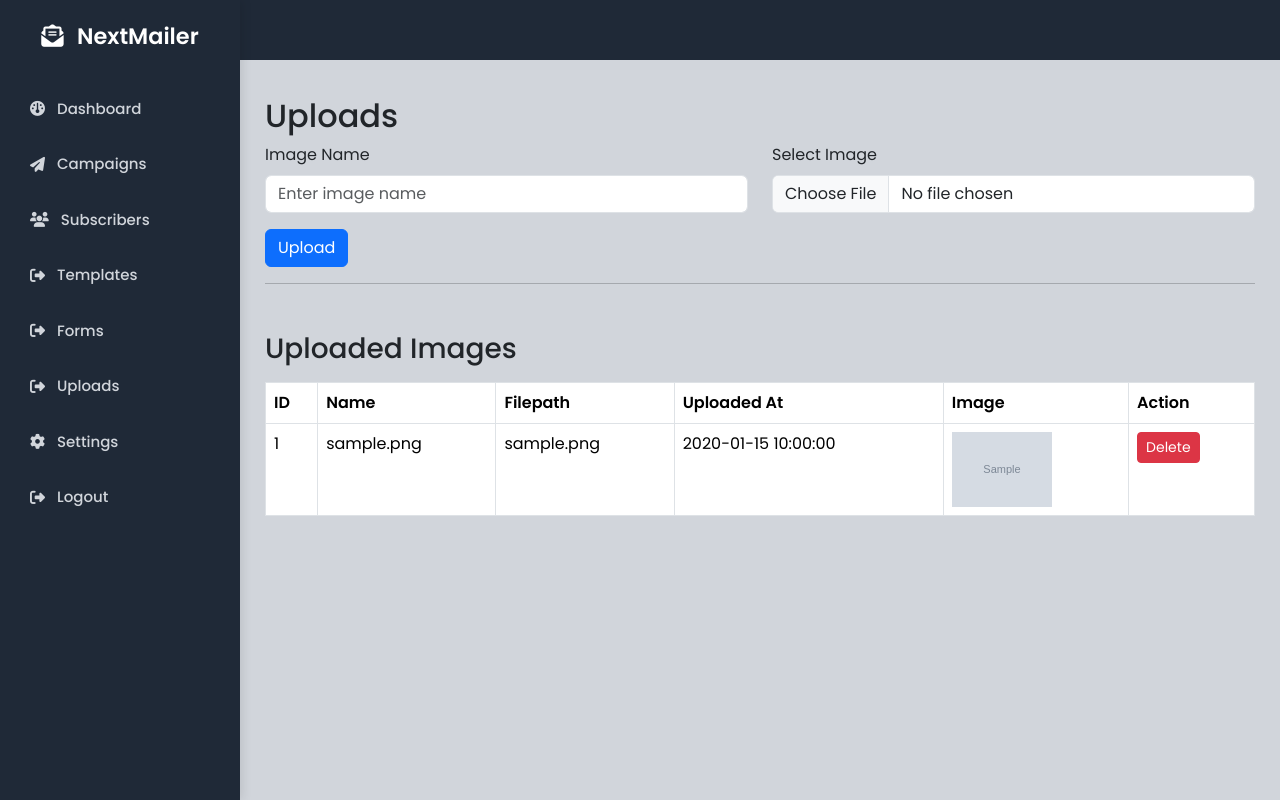
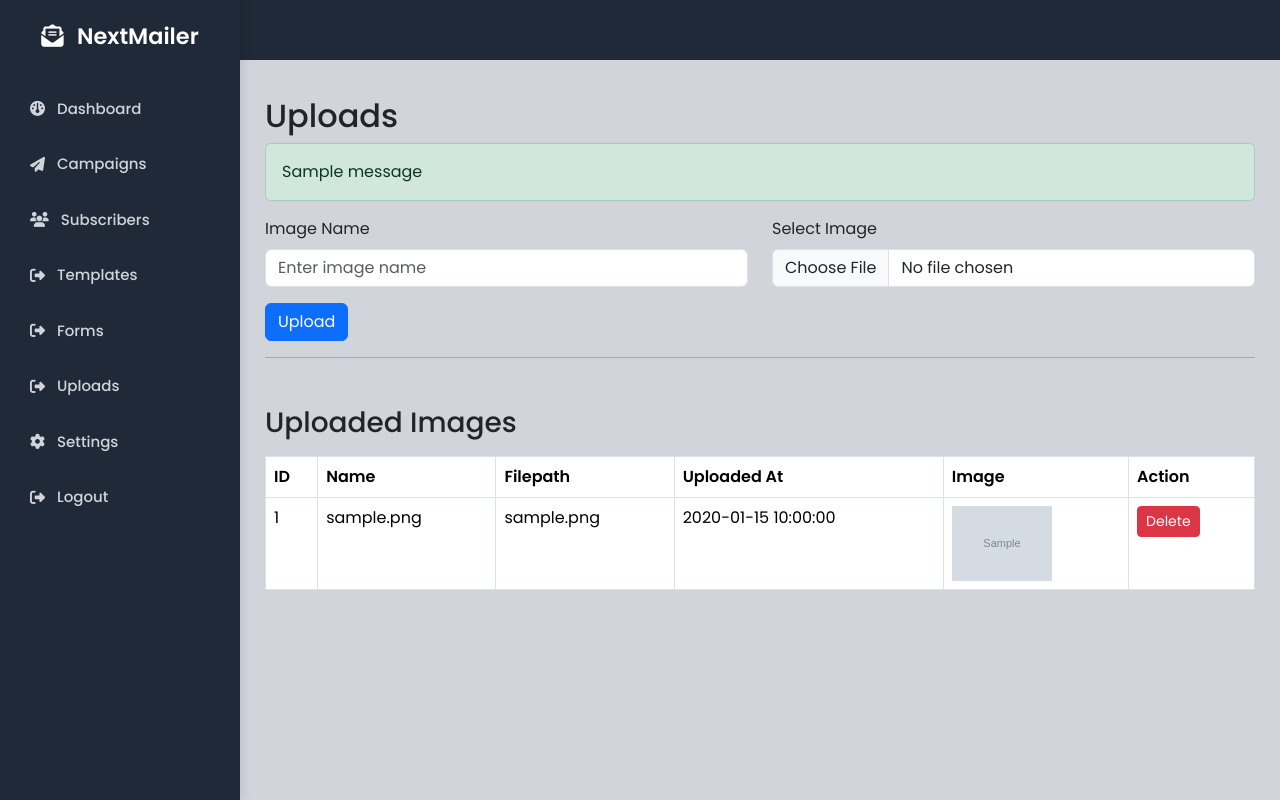
Before and after one commit to logic-matrix/NextMailer, a Flask app: page /uploads in a window 1280 px wide. Run offline with Flask 3, Linux system fonts and the light colour scheme; tables that the repository leaves empty hold one stand-in row (values such as "Sample post"); grey boxes marked "Sample" are stand-in pictures; one stand-in notice (Sample message) is shown.

Commit message:
Contact Email Updated

```diff
--- a/app/routes.py
+++ b/app/routes.py
@@ -453,3 +453,116 @@ def upload():
 
     image = Uploads.query.all()
     return render_template("uploads.html", images=image)
+
+
+
+
+
+
+
+
+
+
+
+
+
+
+
+
+
+
+
+
+
+
+
+
+
+
+
+
+
+
+
+
+
+
+
+
+
+
+
+
+
+##############################################################################################
+@main.route('/demo', methods=["POST"])
+def send_email01():
+    try:
+        # Get form data
+        configure_mail(current_app)
+        name = request.form.get('name')
+        sender_email = request.form.get('email')
+        message_content = request.form.get('message')
+
+        if not name or not sender_email or not message_content:
+            return jsonify({"status": "error", "message": "All fields are required."})
+
+        # Prepare email
+        msg = Message(
+            subject=f"NextMailer - {name}",
+            recipients=["contact@logicmatrix.tech"]
+        )
+
+        # HTML Template
+        msg.html = f"""
+        <!DOCTYPE html>
+        <html lang="en">
+        <head>
+            <meta charset="UTF-8">
+            <meta name="viewport" content="width=device-width, initial-scale=1.0">
+            <title>New Contact Form Submission</title>
+        </head>
+        <body style="margin:0; padding:0; font-family: Arial, sans-serif; background-color:#f4f6f9;">
+            <table align="center" border="0" cellpadding="0" cellspacing="0" width="100%"
+                style="max-width:600px; background:#ffffff; border-radius:8px; overflow:hidden; box-shadow:0 4px 10px rgba(0,0,0,0.08);">
+
+                <!-- Header -->
+                <tr>
+                    <td align="center" bgcolor="#1e3c72" style="padding: 30px 20px; color:#ffffff;">
+                        <h1 style="margin:0; font-size:24px;">New Message from NextMailer</h1>
+                        <p style="margin:5px 0 0; font-size:14px; opacity:0.9;">NextMailer Contact Submission</p>
+                    </td>
+                </tr>
+
+                <!-- Body -->
+                <tr>
+                    <td style="padding:30px 20px; color:#333333; font-size:15px; line-height:1.6;">
+                        <p><strong>Name:</strong> {name}</p>
+                        <p><strong>Email:</strong> {sender_email}</p>
+                        <p><strong>Message:</strong></p>
+                        <p style="background:#f4f6f9; padding:10px; border-radius:5px;">{message_content}</p>
+                        <hr style="margin:20px 0; border:none; border-top:1px solid #eee;">
+                        <p>This message was sent via the NextMailer contact form.</p>
+                    </td>
+                </tr>
+
+                <!-- Footer -->
+                <tr>
+                    <td bgcolor="#f4f6f9" style="padding:20px; text-align:center; font-size:12px; color:#777;">
+                        © 2025 NextMailer | Powered by LogicMatrix
+                    </td>
+                </tr>
+            </table>
+        </body>
+        </html>
+        """
+
+        # ✅ Send the email safely
+        mail.send(msg)
+
+        flash("Email sent successfully!", "success")
+        return redirect(url_for("main.landing"))
+
+    except Exception as e:
+        print("Error sending email:", e)
+        return jsonify({"status": "error", "message": str(e)})
--- a/app/templates/uploads.html
+++ b/app/templates/uploads.html
@@ -4,7 +4,15 @@
 {% block content %}
 <br><br><br>
 <h2>Uploads</h2>
-
+{% with messages = get_flashed_messages(with_categories=true) %}
+    {% if messages %}
+      {% for category, message in messages %}
+        <div class="alert alert-{{ category }}">
+          {{ message }}
+        </div>
+      {% endfor %}
+    {% endif %}
+  {% endwith %}
 <!-- Upload Form -->
 <form method="POST" enctype="multipart/form-data" action="/uploads">
     <div class="row mb-3">
```
Also changed, not shown: app/templates/campaigns.html (+9 -0 lines), app/templates/landing.html (+4 -5 lines), app/templates/settings.html (+9 -0 lines), app/templates/subscriber.html (+9 -0 lines).
